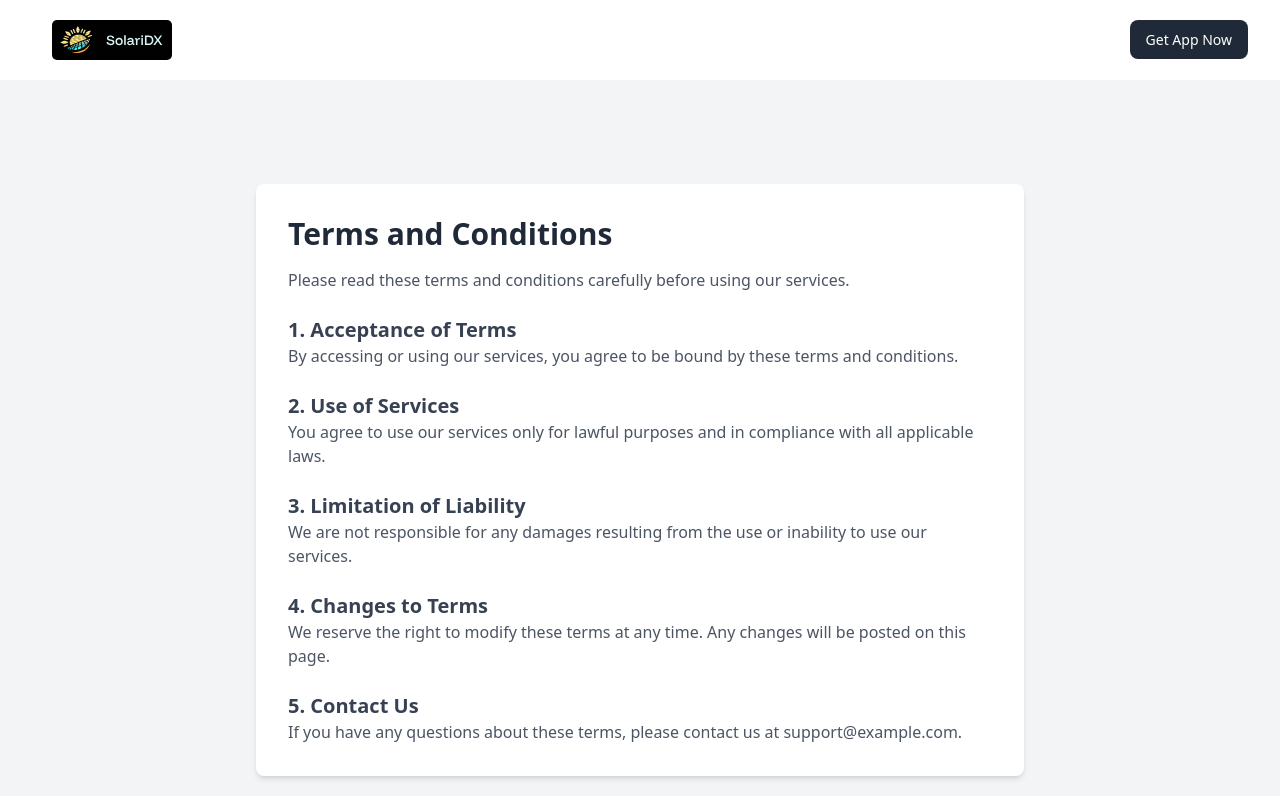
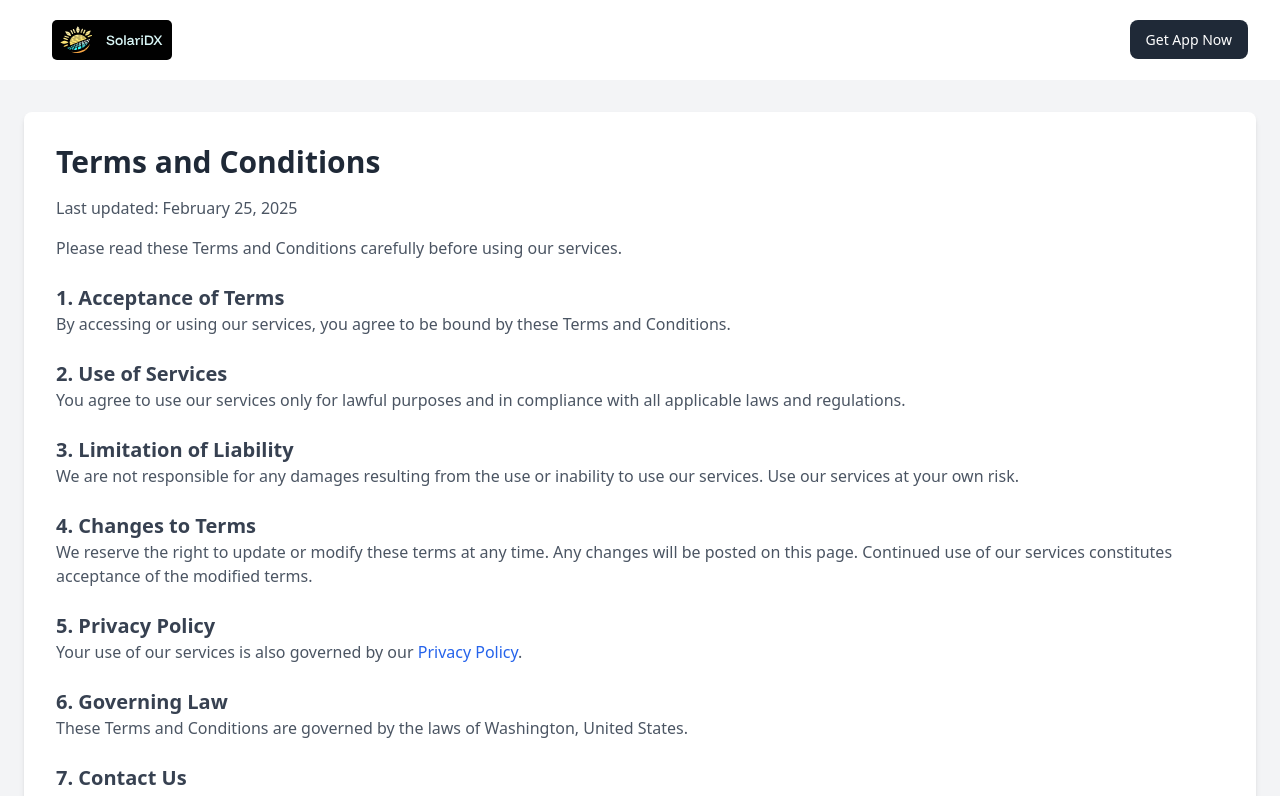
Before and after one commit to Reznov00/solaridx-landing, a Next.js app: page /terms-and-conditions in a window 1280 px wide. Shown: the top 796 px of the page. Built offline with nearby package versions, Linux system fonts and the light colour scheme.

Commit message:
feat: (Terms and conditons added)

```diff
--- a/pages/terms-and-conditions/index.js
+++ b/pages/terms-and-conditions/index.js
@@ -1,12 +1,13 @@
 export default function TermsAndConditions() {
   return (
     <div className="min-h-screen bg-gray-100 p-6 flex items-center justify-center">
-      <div className="max-w-3xl bg-white p-8 rounded-lg shadow-md">
+      <div className="max-w-7xl bg-white p-8 rounded-lg shadow-md">
         <h1 className="text-3xl font-bold text-gray-800 mb-4">
           Terms and Conditions
         </h1>
+        <p className="text-gray-600 mb-4">Last updated: February 25, 2025</p>
         <p className="text-gray-600 mb-4">
-          Please read these terms and conditions carefully before using our
+          Please read these Terms and Conditions carefully before using our
           services.
         </p>
 
@@ -15,7 +16,7 @@
         </h2>
         <p className="text-gray-600 mb-4">
           By accessing or using our services, you agree to be bound by these
-          terms and conditions.
+          Terms and Conditions.
         </p>
 
         <h2 className="text-xl font-semibold text-gray-700 mt-6">
@@ -23,7 +24,7 @@
         </h2>
         <p className="text-gray-600 mb-4">
           You agree to use our services only for lawful purposes and in
-          compliance with all applicable laws.
+          compliance with all applicable laws and regulations.
         </p>
 
         <h2 className="text-xl font-semibold text-gray-700 mt-6">
@@ -31,23 +32,46 @@
         </h2>
         <p className="text-gray-600 mb-4">
           We are not responsible for any damages resulting from the use or
-          inability to use our services.
+          inability to use our services. Use our services at your own risk.
         </p>
 
         <h2 className="text-xl font-semibold text-gray-700 mt-6">
           4. Changes to Terms
         </h2>
         <p className="text-gray-600 mb-4">
-          We reserve the right to modify these terms at any time. Any changes
-          will be posted on this page.
+          We reserve the right to update or modify these terms at any time. Any
+          changes will be posted on this page. Continued use of our services
+          constitutes acceptance of the modified terms.
         </p>
 
         <h2 className="text-xl font-semibold text-gray-700 mt-6">
-          5. Contact Us
+          5. Privacy Policy
+        </h2>
+        <p className="text-gray-600 mb-4">
+          Your use of our services is also governed by our{" "}
+          <a
+            href="https://www.solaridx.com/privacy-policy"
+            className="text-blue-600 hover:underline"
+          >
+            Privacy Policy
+          </a>
+          .
+        </p>
+
+        <h2 className="text-xl font-semibold text-gray-700 mt-6">
+          6. Governing Law
+        </h2>
+        <p className="text-gray-600 mb-4">
+          These Terms and Conditions are governed by the laws of Washington,
+          United States.
+        </p>
+
+        <h2 className="text-xl font-semibold text-gray-700 mt-6">
+          7. Contact Us
         </h2>
         <p className="text-gray-600">
           If you have any questions about these terms, please contact us at{" "}
-          <span className="font-medium">support@example.com</span>.
+          <span className="font-medium">support@solaridx.com</span>.
         </p>
       </div>
     </div>
```
